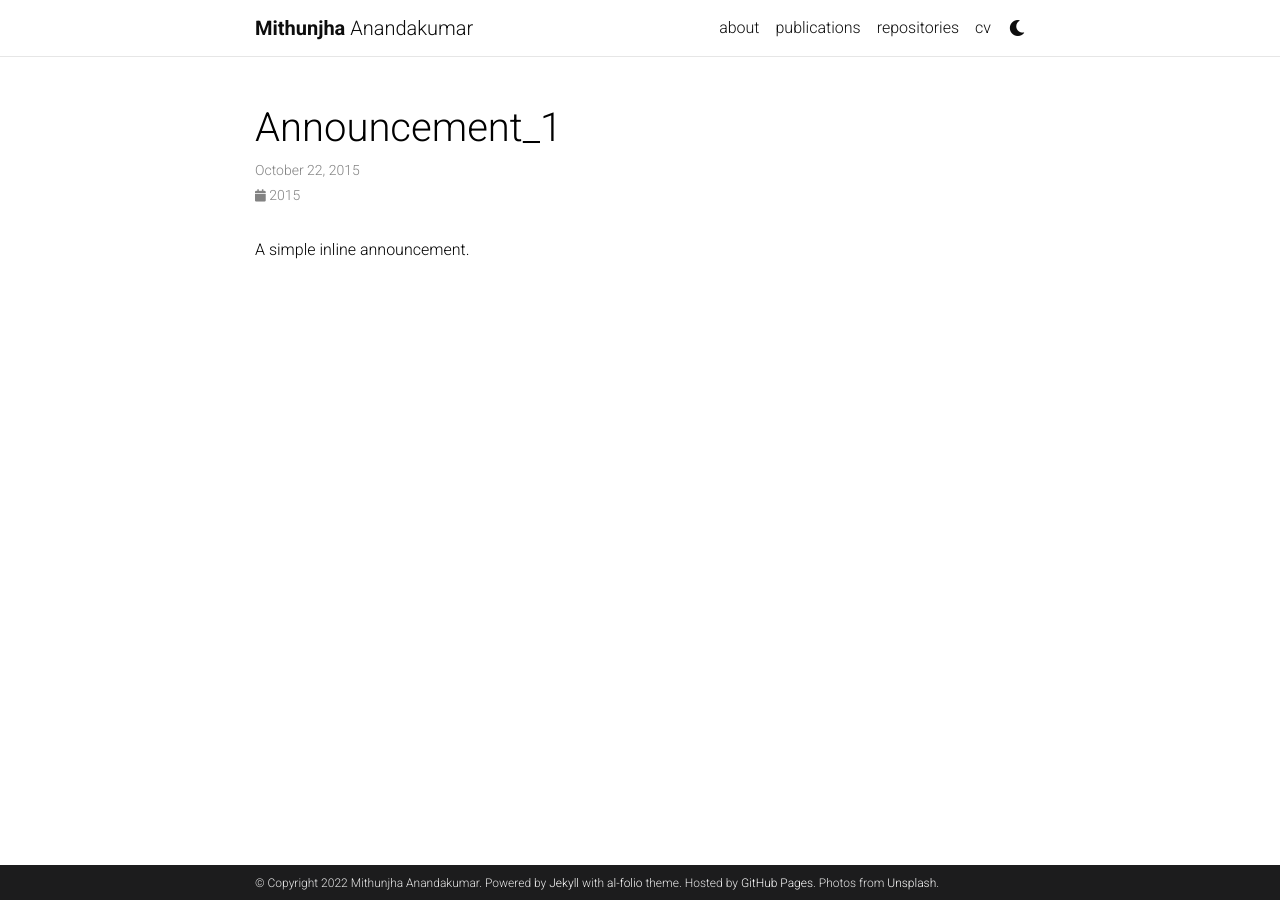
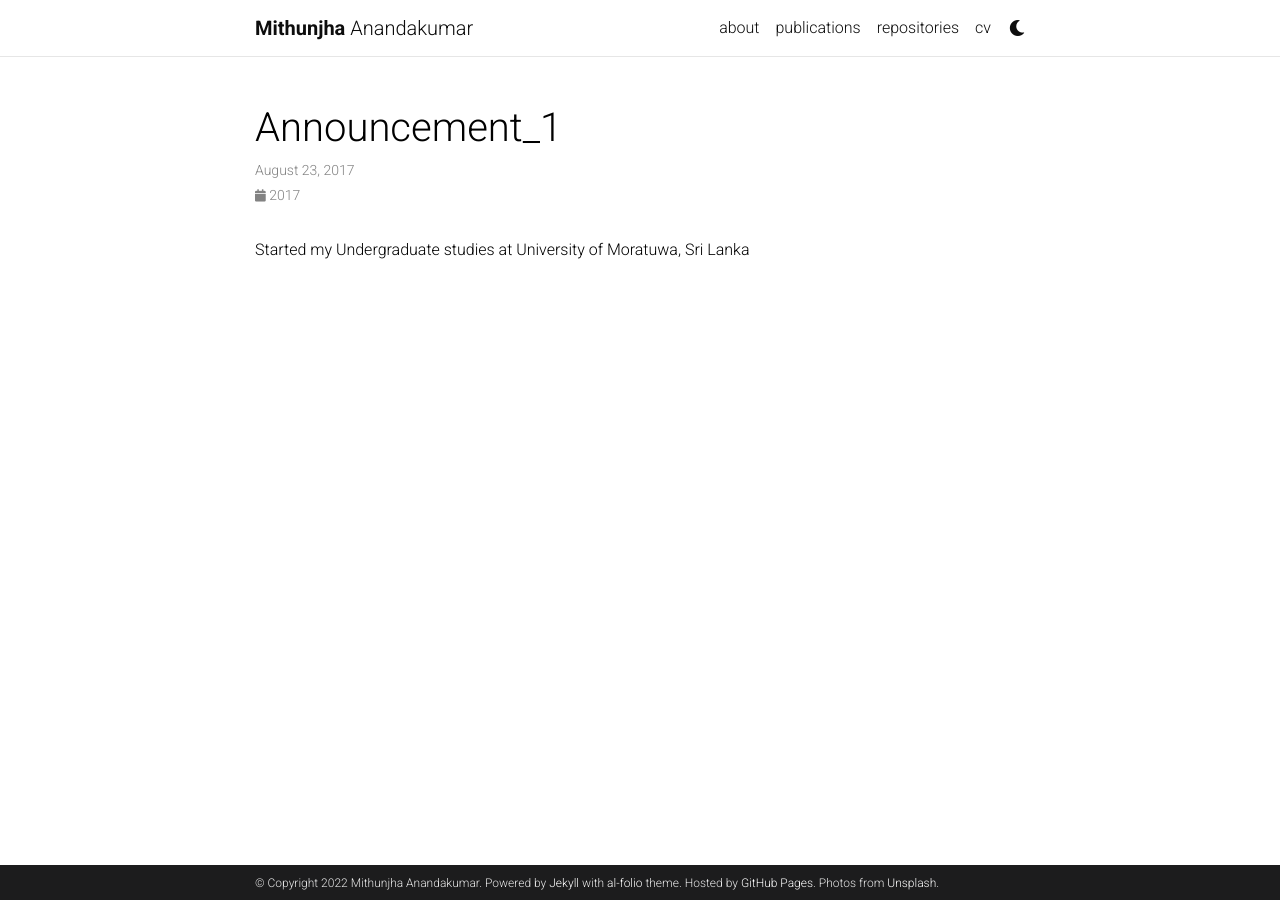
Before and after one commit to Mithunjha/Mithunjha.github.io, a Jekyll site: the page built from _news/announcement_1.md, in a window 1280 px wide. Built offline with Jekyll 4.4.1, drawn with Linux system fonts in a browser that asks for light colours; comment, search, counter and statistics services are not loaded; a style sheet for code colours, icons or effects is not loaded.

Commit message:
Update announcement_1.md

```diff
--- a/_news/announcement_1.md
+++ b/_news/announcement_1.md
@@ -1,7 +1,7 @@
 ---
 layout: post
-date: 2015-10-22 15:59:00-0400
+date: 2017-8-23 15:59:00-0400
 inline: true
 ---
 
-A simple inline announcement.
+Started my Undergraduate studies at University of Moratuwa, Sri Lanka
```
